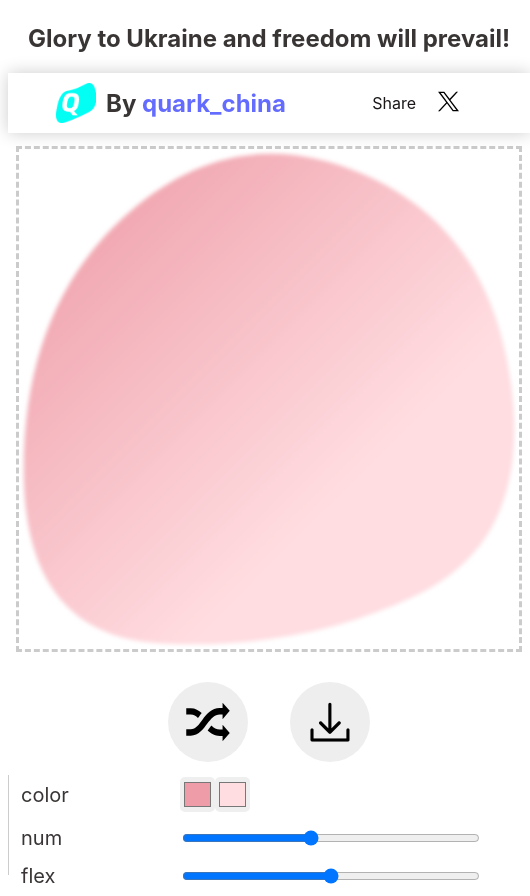
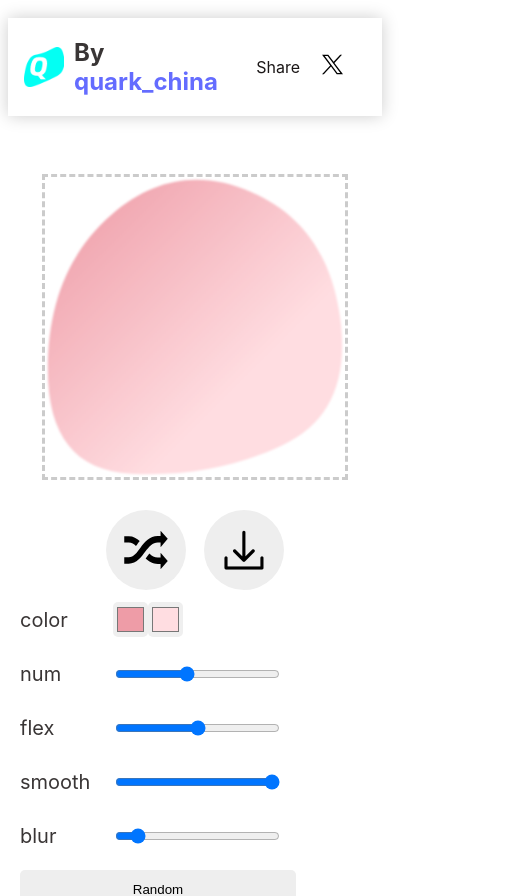
Before and after one commit to quarksb/geo-2d, a Vue app: page / in a window 390 px wide. Shown: the top 896 px of the page, 530 px wide, since content can reach past the window. Built offline with nearby package versions, Linux system fonts and the light colour scheme.

Commit message:
chore: update ui

```diff
--- a/pages/App.vue
+++ b/pages/App.vue
@@ -94,9 +94,9 @@ watch(smoothPercent, () => {
 <template>
     <div class="layout">
         <div class="root">
-            <header class="header">
+            <!-- <header class="header">
                 <h2>Glory to Ukraine and freedom will prevail!</h2>
-            </header>
+            </header> -->
             <nav class="nav">
                 <div class="logo-container">
                     <img alt="quark" src="/quark.png" />
@@ -112,6 +112,7 @@ watch(smoothPercent, () => {
                     </div>
                 </a>
             </nav>
+            <div class="flex">
                 <body class="body">
                     <svg id="targetSvg" :viewBox="viewBox" focusable="false" role="presentation" class="css-1im46kq">
                         <defs>
@@ -134,6 +135,7 @@ watch(smoothPercent, () => {
                         </button>
                     </div>
                 </body>
+
                 <aside class="aside">
                     <div class="control">
                         <div class="param">color</div>
@@ -203,28 +205,25 @@ watch(smoothPercent, () => {
                 </aside>
             </div>
         </div>
+    </div>
 </template>
 
 <style lang="less" scoped>
+@max-width: 1000px;
+@side-width: 300px;
 .layout {
     display: flex;
     justify-content: center;
     .root {
         width: 100%;
-        max-width: 1000px;
+        max-width: @max-width;
         height: 100vh;
         color: #393535;
         font-family: Inter, system-ui, sans-serif;
-        display: grid;
-        gap: 5px;
-        grid-template-columns: auto 300px;
-        grid-template-rows: 60px 60px 1fr 100px;
-        grid-template-areas:
-            "header header"
-            "nav nav"
-            "body aside";
+        display: flex;
+        flex-direction: column;
+        padding-top: 10px;
         .header {
-            grid-area: header;
             padding: 5px;
             display: flex;
             justify-content: center;
@@ -234,11 +233,10 @@ watch(smoothPercent, () => {
             }
         }
         .nav {
-            grid-area: nav;
             display: flex;
             justify-content: space-between;
             align-items: center;
-            padding: 0 3em;
+            padding: 0 1em;
             background-color: #fff;
             box-shadow: 0 0 1em #00000033;
             position: sticky;
@@ -279,8 +277,16 @@ watch(smoothPercent, () => {
                 }
             }
         }
+        .flex {
+            padding-top: 50px;
+            display: flex;
+            flex-wrap: wrap;
+            flex-direction: row;
+            justify-content: space-between;
+            align-items: top;
             .body {
-            grid-area: body;
+                width: calc(@max-width - @side-width - 16px);
+                max-width: 100%;
                 display: flex;
                 flex-direction: column;
                 justify-content: center;
@@ -290,11 +296,17 @@ watch(smoothPercent, () => {
                     height: 500px;
                     border: 3px dashed #00000033;
                 }
+                @media screen and (max-width: 500px) {
+                    svg {
+                        width: 300px;
+                        height: 300px;
+                    }
+                }
                 .row-container {
-                width: 40%;
+                    width: 60%;
                     display: flex;
                     flex-direction: row;
-                justify-content: space-between;
+                    justify-content: space-evenly;
                     align-items: center;
 
                     .button {
@@ -320,8 +332,7 @@ watch(smoothPercent, () => {
                 }
             }
             .aside {
-            grid-area: aside;
-            border-left: 1px solid #00000033;
+                width: @side-width;
                 display: flex;
                 flex-direction: column;
 
@@ -373,19 +384,11 @@ watch(smoothPercent, () => {
                     background-color: #cececeaa;
                 }
             }
+        }
+
         // .footer {
         //     grid-area: footer;
         // }
     }
-    @media screen and (max-width: 768px) {
-        .root {
-            grid-template-columns: auto;
-            grid-template-areas:
-                "header"
-                "nav"
-                "body"
-                "aside";
-        }
-    }
 }
 </style>
```
Also changed, not shown: package.json (line endings or trailing spaces). Lines whose indentation alone changed are shown as unchanged.
